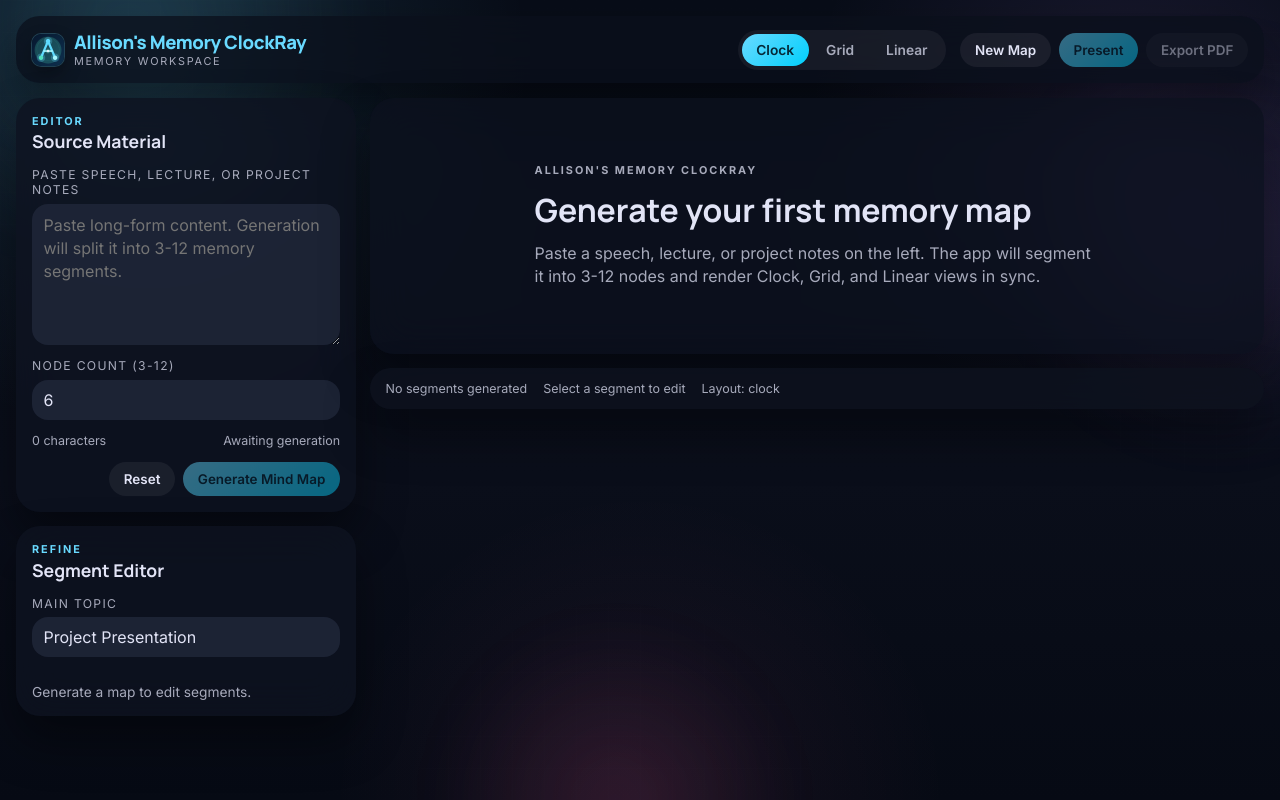
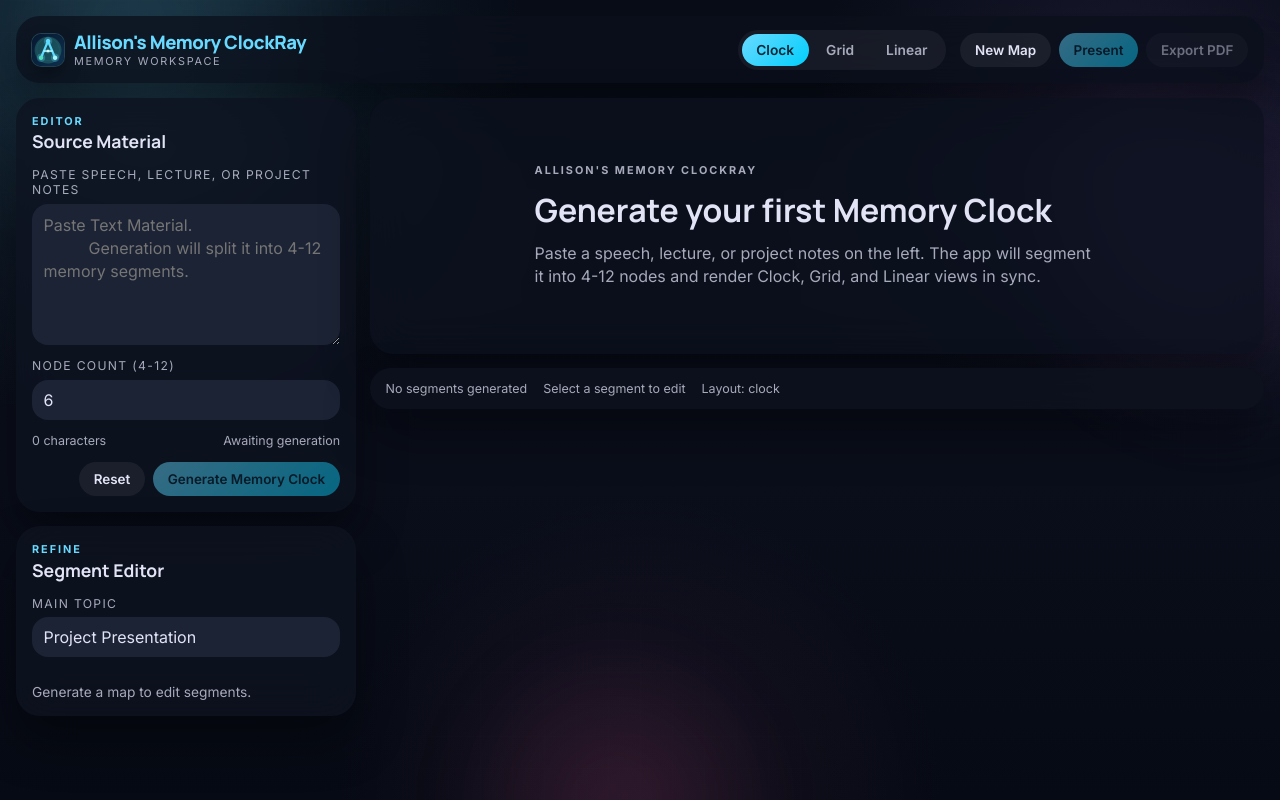
Before and after one commit to Faith-Adeniyi/Mind_Mapping, a React (Vite) app: page / in a window 1280 px wide. Built offline with nearby package versions, Linux system fonts and the light colour scheme.

Commit message:
chore(copy): edit and refine copy

```diff
--- a/src/App.tsx
+++ b/src/App.tsx
@@ -554,9 +554,9 @@ function App() {
             ) : (
               <div className="empty-canvas glass-panel">
                 <p className="panel-kicker">Allison's Memory ClockRay</p>
-                <h2>Generate your first memory map</h2>
+                <h2>Generate your first Memory Clock</h2>
                 <p>
-                  Paste a speech, lecture, or project notes on the left. The app will segment it into 3-12 nodes and
+                  Paste a speech, lecture, or project notes on the left. The app will segment it into 4-12 nodes and
                   render Clock, Grid, and Linear views in sync.
                 </p>
               </div>
--- a/src/components/InputPanel.tsx
+++ b/src/components/InputPanel.tsx
@@ -42,19 +42,20 @@ export function InputPanel({
           className="field__control field__control--textarea"
           value={rawText}
           onChange={(event) => onRawTextChange(event.target.value)}
-          placeholder="Paste long-form content. Generation will split it into 3-12 memory segments."
+          placeholder="Paste Text Material.
+          Generation will split it into 4-12 memory segments."
           spellCheck={false}
         />
       </label>
 
       <label className="field">
-        <span className="field__label">Node Count (3-12)</span>
+        <span className="field__label">Node Count (4-12)</span>
         <input
           type="number"
           className="field__control"
-          min={3}
+          min={4}
           max={12}
-          step={1}
+          step={2}
           value={desiredSegmentCount}
           disabled={isGenerating}
           onChange={(event) => onDesiredSegmentCountChange(Number(event.target.value))}
@@ -76,7 +77,7 @@ export function InputPanel({
           onClick={onGenerate}
           disabled={isGenerating || !rawText.trim() || Boolean(isGenerateBlocked)}
         >
-          {isGenerating ? 'Generating...' : 'Generate Mind Map'}
+          {isGenerating ? 'Generating...' : 'Generate Memory Clock'}
         </button>
       </div>
     </section>
```
